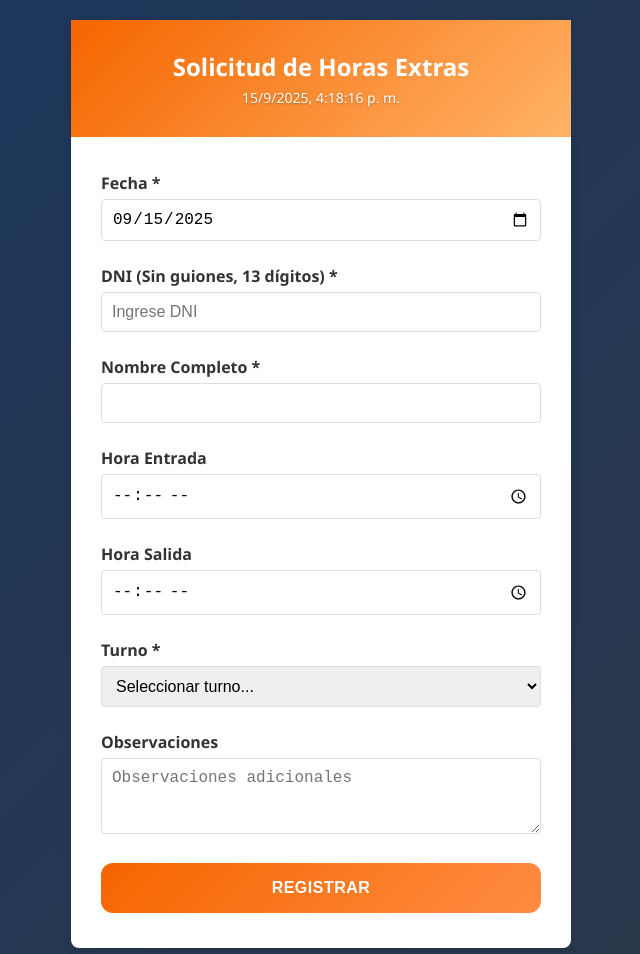
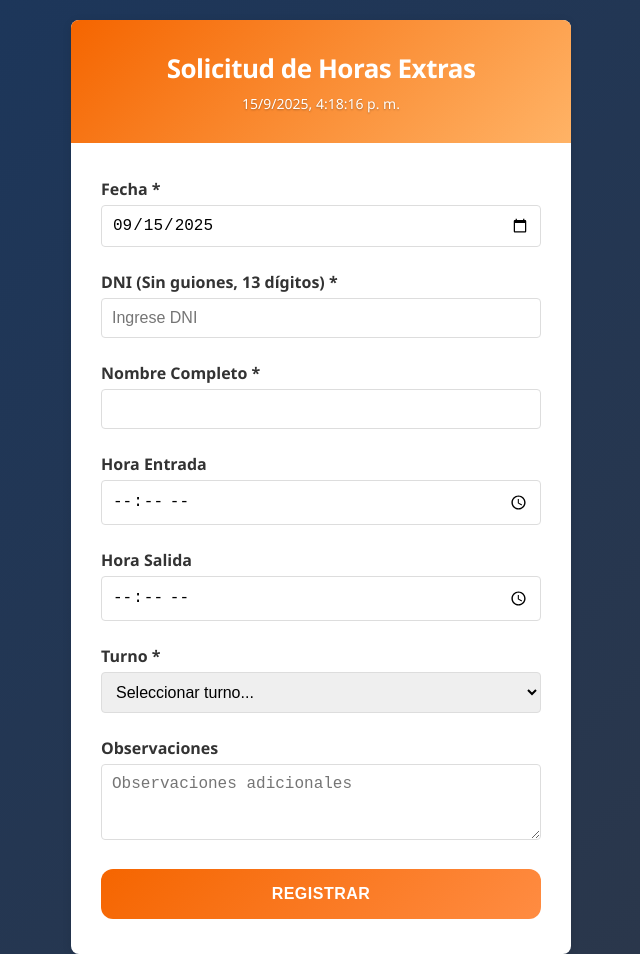
Before and after one commit to wilaon/formHorasExt, a plain HTML site: page index.html in a window 1280 px wide. Shown: the top 954 px of the page, without its empty margins (319-959 px from the left). Drawn offline with Linux system fonts and the light colour scheme; no server answers.

Commit message:
commit3 cambios css

```diff
--- a/styles.css
+++ b/styles.css
@@ -19,6 +19,7 @@ body {
     background: white;
     border-radius: 8px;
     box-shadow: 0 2px 10px rgba(0,0,0,0.1);
+    overflow: hidden;
 }
 
 /* Header */
@@ -31,8 +32,12 @@ body {
 }
 
 .header h1 {
-    font-size: 24px;
-    margin-bottom: 5px;
+    font-size: 26px;
+            margin-bottom: 8px;
+            font-weight: 600;
+            letter-spacing: -0.5px;
+            position: relative;
+            z-index: 1;
 }
 
 .clock {
```
